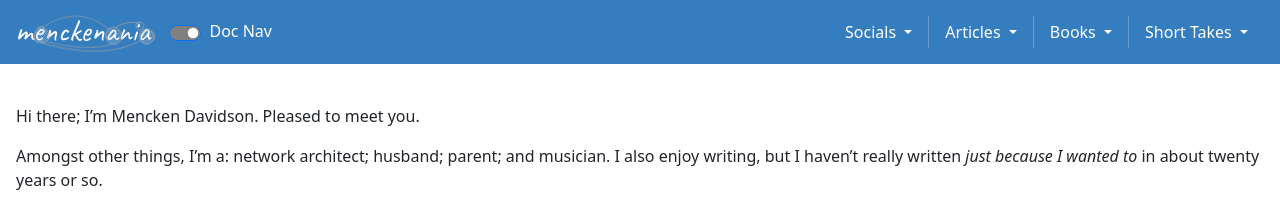
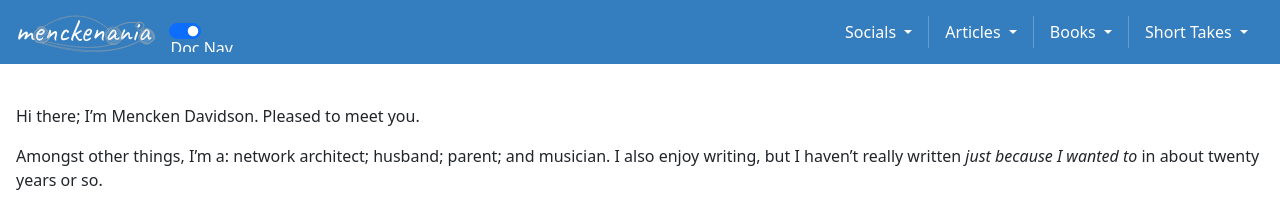
Before and after one commit to menckend/alpha, a Jekyll site: the page built from index.md, in a window 1280 px wide. Shown: the top 212 px of the page. Built offline with Jekyll 4.4.1, drawn with Linux system fonts in a browser that asks for light colours.

Commit message:
Update newtemplate-header.html

```diff
--- a/_includes/newtemplate-header.html
+++ b/_includes/newtemplate-header.html
@@ -6,12 +6,18 @@
 
     <ul class="navbar-nav flex-row flex-wrap bd-navbar-nav menck-topnav-text-color d-flex align-self-center justify-content-between">
         <li class="nav-item py-2 py-lg-1 col-lg-auto menck-topnav-text-color  d-flex align-self-center">
+
+          <div class="form-check form-switch form-floating flex-direction: column">
+            <input class="form-check-input menck-tn-toggle-control menck-topnav-text-color d-flex align-self-start" type="checkbox" id="MenckSidebarToggle" data-bs-target="#MenckSidebar" data-target="#MenckSidebar" data-bs-toggle="collapse">
+            <label class="form-check-label menck-tn-toggle-label menck-topnav-text-color d-flex align-self-start row" for="MenckSidebarToggle"> Doc Nav</label>
+          </div>
+
+<!--
           <div class="form-check form-switch d-flex align-self-center menck-topnav-text-color">
             <input class="form-check-input menck-tn-toggle-control menck-topnav-text-color d-flex align-self-center" type="checkbox" id="MenckSidebarToggle" data-bs-target="#MenckSidebar" data-target="#MenckSidebar" data-bs-toggle="collapse" style="background-color:grey;">
             <label class="form-check-label menck-tn-toggle-label menck-topnav-text-color d-flex align-self-center" for="MenckSidebarToggle" style="padding:8px;"> Doc Nav</label>
           </div>
         </li>
-<!--
         <li class="nav-item py-2 py-lg-1 col-lg-auto menck-topnav-text-color d-flex align-self-center">
           <div class="form-check form-switch d-flex align-self-center menck-topnav-text-color ">
             <input class="form-check-input menck-tn-toggle-control menck-topnav-text-color d-flex align-self-center" type="checkbox" id="MenckRightbarToggle" data-bs-target="#MenckRightbar" data-target="#MenckRightbar" data-bs-toggle="collapse" style="background-color:grey;">
```
